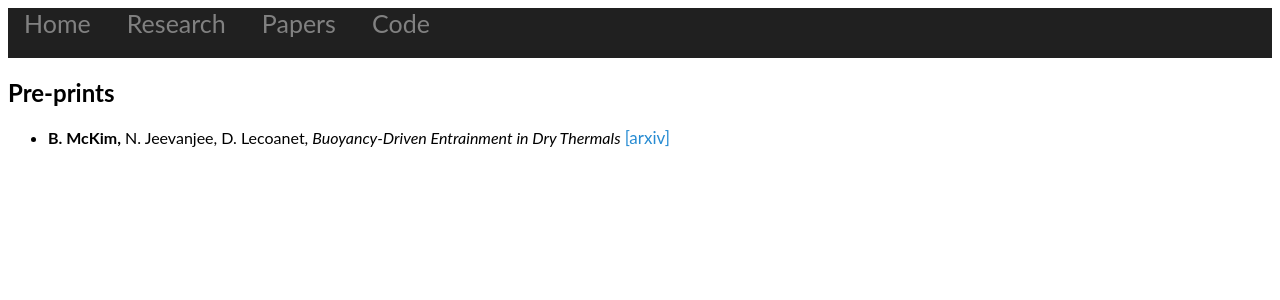
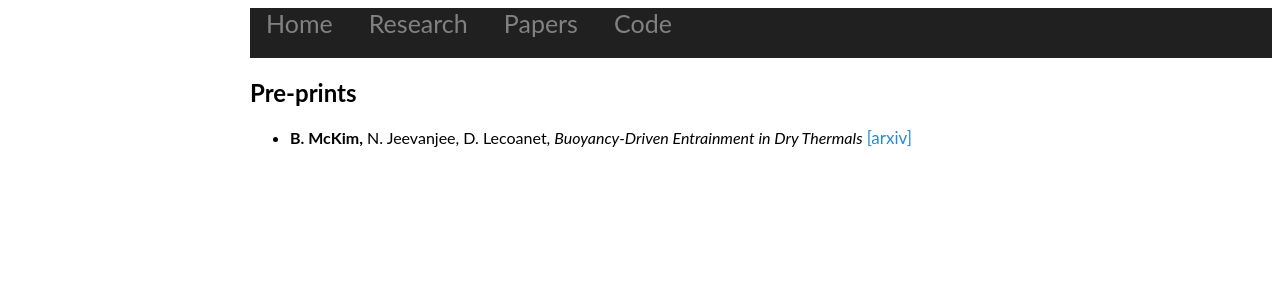
Before and after one commit to mckimb/mckimb.github.io, a Jekyll site: the page built from papers/index.html, in a window 1280 px wide. Shown: the top 300 px of the page. Built offline with Jekyll 4.4.1, drawn with Linux system fonts in a browser that asks for light colours.

Commit message:
Update main.css

```diff
--- a/css/main.css
+++ b/css/main.css
@@ -1,6 +1,6 @@
 body {
     // margin: 60px auto;
-    // margin-left: 250px;
+     margin-left: 250px;
     // width: 70%;
     font-family: "Lato", sans-serif;
 }
```
